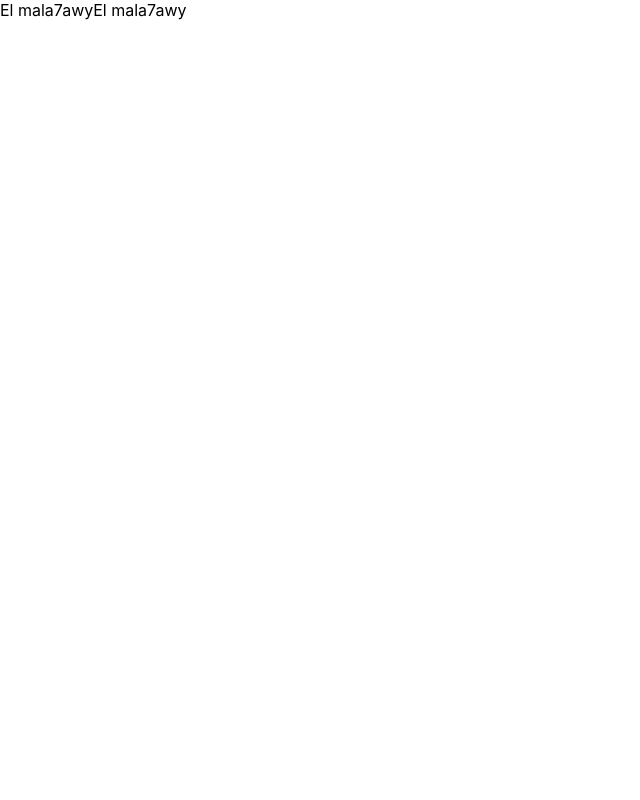
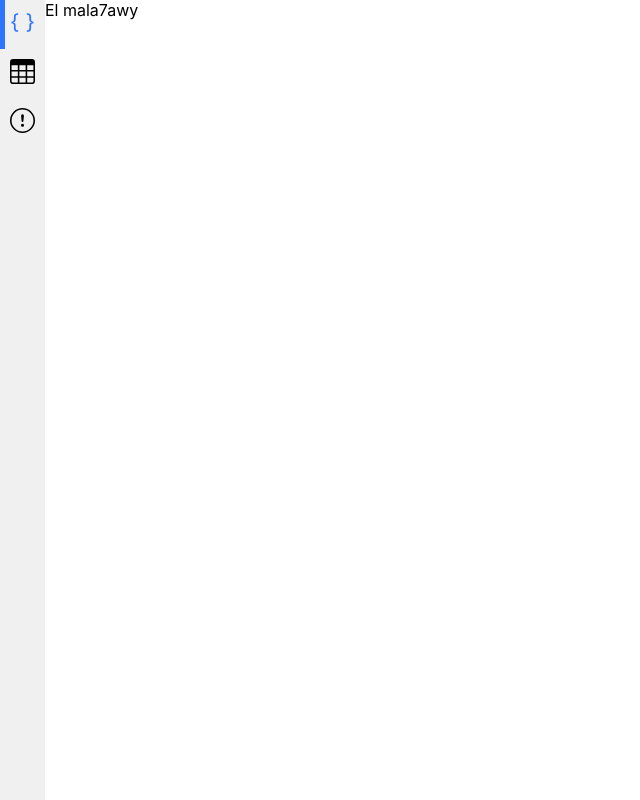
Before and after one commit to MMamdouh996/lexalyzer, a React (Create React App) app: page / in a window 1280 px wide. Shown: the whole page, without its empty margins (0-640 px from the left). Built offline with nearby package versions, Linux system fonts and the light colour scheme.

Commit message:
add navigation buttons

```diff
--- /dev/null
+++ b/src/components/InfoSection.css
@@ -0,0 +1,30 @@
+.info-section {
+    display: flex;
+}
+
+.navigation-bar{
+    display: block;
+    background-color: #f0f0f0;
+    height: 100%;
+
+}
+.navigation-button {
+    padding: 10px;
+    padding-left: 5px;
+    color: black;
+    margin: 0;
+    transition: opacity 200ms;
+
+    border-left: 5px solid transparent;
+    border-left-color: transparent;
+}
+.navigation-button:hover {
+    cursor: pointer;
+    opacity: 0.7;
+}
+
+.navigation-button.active{
+    border-left-color: #2d75fc;
+
+    color: #2d75fc;
+}
--- a/src/components/InfoSection.js
+++ b/src/components/InfoSection.js
@@ -1,13 +1,24 @@
 
 import React from "react";
+import NavigationBar from "./NavigationBar";
 
-class InfoSection extends React.Component{
+class InfoSection extends React.Component {
+    constructor(props) {
+        super(props);
+        this.state = {
+            activeTab: 0,
+        };
+        this.onSwitch = this.onSwitch.bind(this);
+    }
+    render() {
 
-    render(){
+        return <div className="info-section">
+            <NavigationBar switchCallback={this.onSwitch}/>
+        </div>
+    }
 
-        return <div>
-            El mala7awy
-        </div>
+    onSwitch(tabNumber){
+
     }
 
 
--- /dev/null
+++ b/src/components/NavigationBar.js
@@ -0,0 +1,32 @@
+
+import React from "react";
+import { Braces, ExclamationCircle, Table } from "react-bootstrap-icons";
+import "./InfoSection.css";
+class NavigationBar extends React.Component {
+
+    constructor(props) {
+        super(props);
+        this.switchCallback = props.switchCallback;
+        this.state = {
+
+        }
+    }
+    render() {
+
+        return <div className="navigation-bar">
+            <div className="navigation-button active">
+                <Braces className="navigation-button-icon" size={25}/>
+            </div>
+            <div className="navigation-button">
+                <Table className="navigation-button-icon" size={25}/>
+            </div>
+            <div className="navigation-button">
+                <ExclamationCircle className="navigation-button-icon" size={25}/>
+            </div>
+        </div>
+    }
+
+
+}
+
+export default NavigationBar;
```
